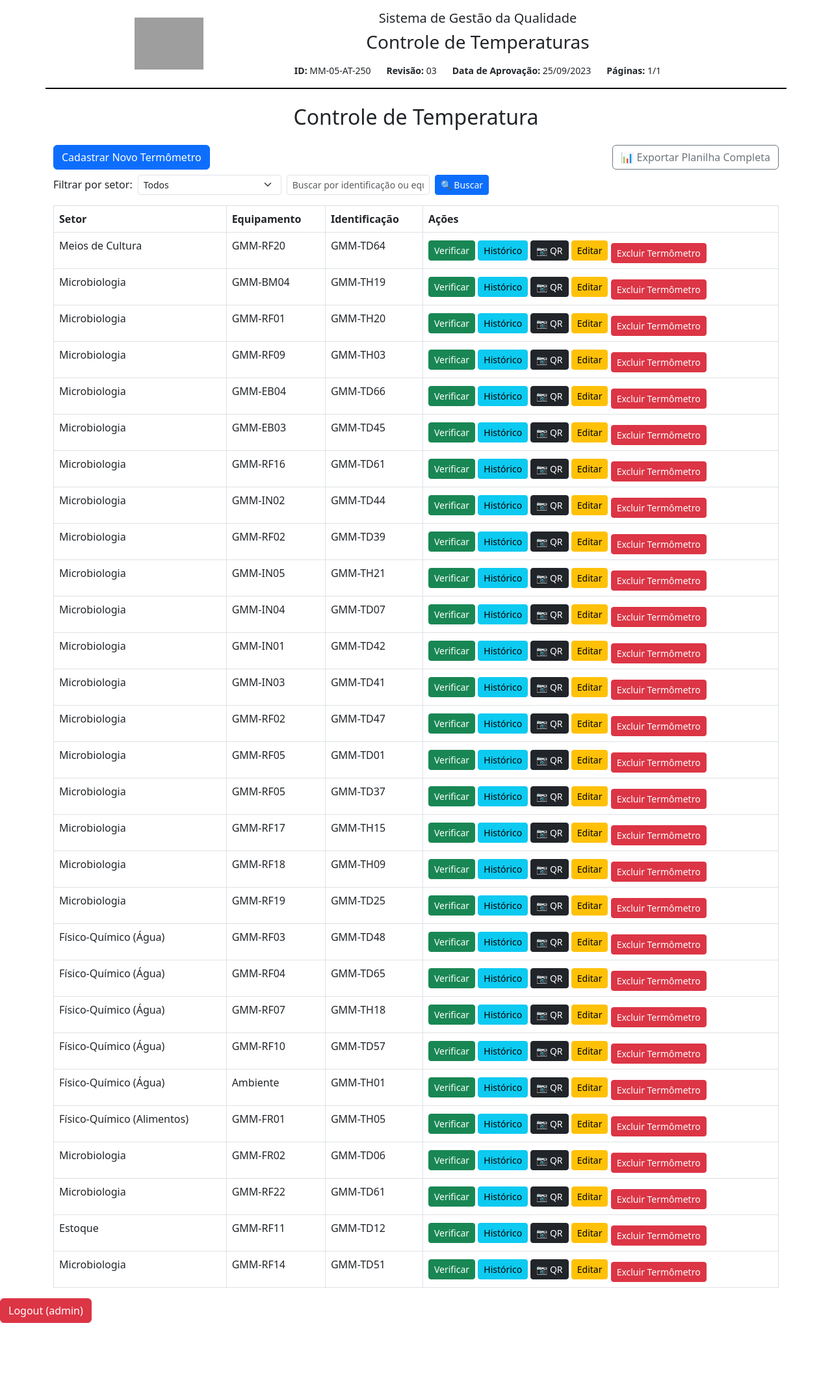
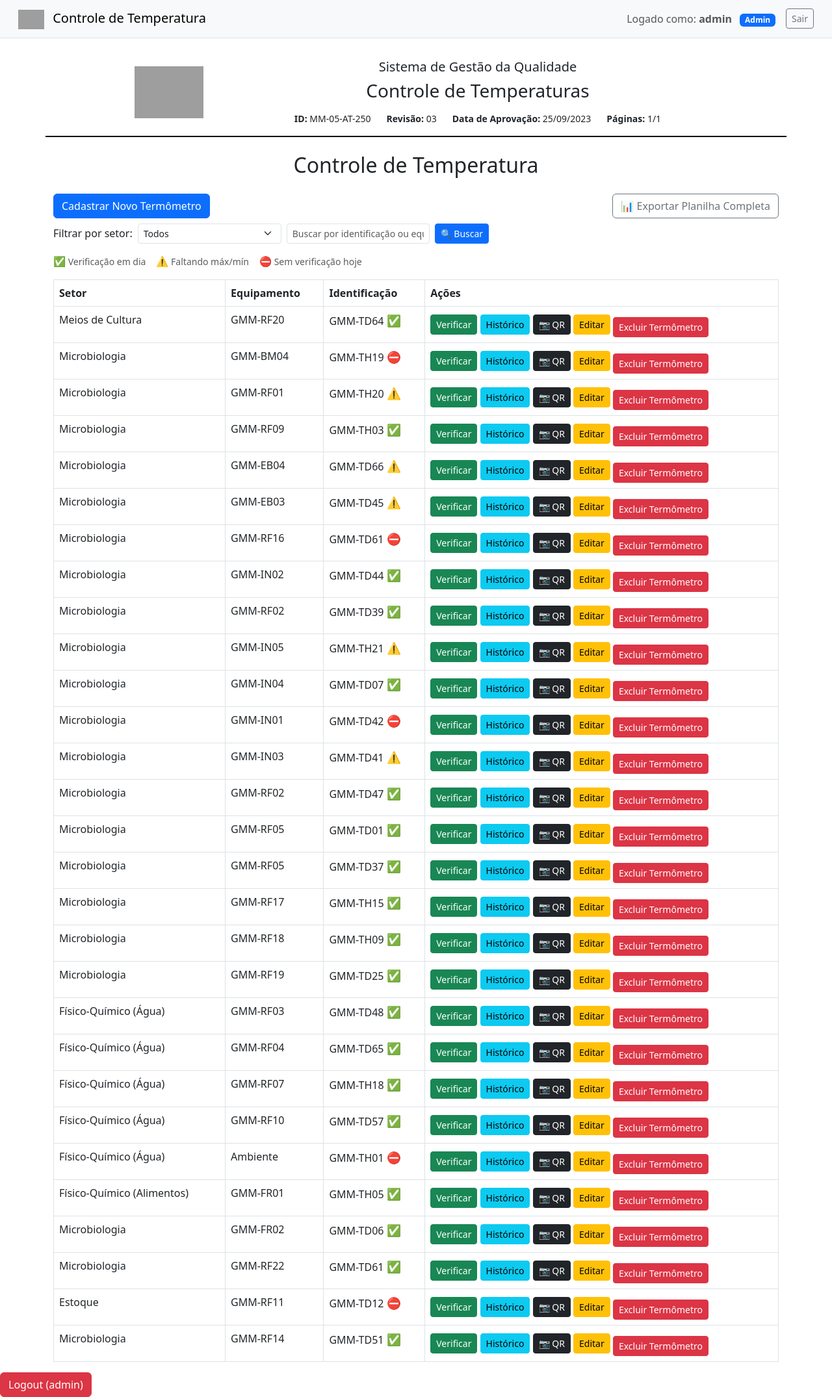
Before and after one commit to victorGroba/Projeto-Regisro-GMM-AT-05-250, a Flask app: page / in a window 1280 px wide. Shown: the whole page at 65% size. Before the commit the page ends 2036 px from the top, so only its background shows below. Run offline with Flask 3, Linux system fonts and the light colour scheme; a user stored in the database is signed in; grey boxes are pictures that could not be loaded.

Commit message:
12/05/2025 codigo na versao 1.0

```diff
--- a/app/routes.py
+++ b/app/routes.py
@@ -6,9 +6,10 @@ from functools import wraps
 import pandas as pd
 import io
 from weasyprint import HTML
-from datetime import datetime
+from datetime import datetime, date, time, timedelta
 from collections import defaultdict
-
+from sqlalchemy import func
+import pytz
 
 bp = Blueprint('main', __name__)
 
@@ -34,16 +35,63 @@ def admin_requerido(f):
 # Rotas
 @bp.route('/')
 def index():
-    setor_filtro = request.args.get('setor')
+    termo_busca = request.args.get('q', '').strip()          # captura o termo digitado
+    setor_filtro = request.args.get('setor')                 # captura filtro por setor, se existir
+
+    query = Termometro.query
+
     if setor_filtro:
-        termometros = Termometro.query.filter_by(setor=setor_filtro).all()
-    else:
-        termometros = Termometro.query.all()
+        query = query.filter_by(setor=setor_filtro)         # aplica filtro por setor
+
+    if termo_busca:
+        termo_like = f"%{termo_busca}%"
+        query = query.filter(
+            (Termometro.identificacao.ilike(termo_like)) |
+            (Termometro.equipamento.ilike(termo_like))
+        )
+
+    termometros = query.all()
 
     setores = db.session.query(Termometro.setor).distinct().all()
-    setores = [s[0] for s in setores]  # extrai o nome do setor
+    setores = [s[0] for s in setores]
 
-    return render_template('index.html', termometros=termometros, setores=setores, setor_filtro=setor_filtro)
+    # Recalcular os alertas também se você estiver usando o sistema de status:
+    from datetime import datetime, time, timedelta
+    import pytz
+
+    sp_tz = pytz.timezone('America/Sao_Paulo')
+    hoje_sp = datetime.now(sp_tz).date()
+    inicio_local = sp_tz.localize(datetime.combine(hoje_sp, time.min))
+    inicio_utc = inicio_local.astimezone(pytz.utc)
+    fim_utc = (inicio_local + timedelta(days=1)).astimezone(pytz.utc)
+
+    verificacoes_hoje = Verificacao.query.filter(
+        Verificacao.data_hora >= inicio_utc,
+        Verificacao.data_hora < fim_utc
+    ).all()
+
+    verificacoes_por_termometro = {v.termometro_id: v for v in verificacoes_hoje}
+
+    termometros_atrasados = []
+    termometros_incompletos = []
+
+    for termo in termometros:
+        v = verificacoes_por_termometro.get(termo.id)
+        if not v:
+            termometros_atrasados.append(termo.id)
+        elif v.temperatura_max is None or v.temperatura_min is None:
+            termometros_incompletos.append(termo.id)
+
+    return render_template(
+        'index.html',
+        termometros=termometros,
+        setores=setores,
+        setor_filtro=setor_filtro,
+        termo_busca=termo_busca,
+        termometros_atrasados=termometros_atrasados,
+        termometros_incompletos=termometros_incompletos
+    )
+
 
 @bp.route('/cadastrar', methods=['GET', 'POST'])
 @login_requerido
@@ -72,21 +120,24 @@ def historico(id):
     termometro = Termometro.query.get_or_404(id)
     verificacoes = Verificacao.query.filter_by(termometro_id=termometro.id).all()
 
-    # Agrupa por mês e dia (dia como inteiro) para caber no template
-    agrupado = defaultdict(dict)
+    # Agrupa por mês/ano e ordena por data/hora
+    from collections import defaultdict
+
+    agrupado = defaultdict(list)
     for v in verificacoes:
         data_sp = v.get_data_hora_sp()
-        mes_ano = data_sp.strftime('%m/%Y')  # chave do mês
-        dia = data_sp.day                     # dia como inteiro
-        if mes_ano not in agrupado:
-            agrupado[mes_ano] = {}
-        agrupado[mes_ano][dia] = v
+        mes_ano = data_sp.strftime('%m/%Y')
+        agrupado[mes_ano].append(v)
+
+    for mes in agrupado:
+        agrupado[mes] = sorted(agrupado[mes], key=lambda v: v.get_data_hora_sp())
 
     return render_template(
         'historico.html',
         termometro=termometro,
         historico_mensal=agrupado
     )
+
 
 
 
@@ -203,56 +254,104 @@ def excluir_termometro(id):
 from datetime import datetime
 import pytz  # Certifique-se que está no topo do arquivo
 
+from wtforms.validators import DataRequired
+
 @bp.route('/verificar/<int:id>', methods=['GET', 'POST'])
 @login_requerido
 def verificar(id):
     termometro = Termometro.query.get_or_404(id)
     form = VerificacaoForm()
 
-    # Preenche o campo responsável automaticamente se não for admin
+    # Pré‐popula o responsável para usuários comuns
     if not session.get('is_admin'):
         form.responsavel.data = session.get('usuario_nome')
 
-    # Mostra erro caso o form não seja válido (ajuda na depuração)
-    if request.method == 'POST' and not form.validate():
-        flash('Erro ao registrar verificação. Verifique os campos.', 'danger')
+    # Define timezone de SP
+    sp_tz = pytz.timezone('America/Sao_Paulo')
+    hoje_sp = datetime.now(sp_tz).date()
+    inicio_local = sp_tz.localize(datetime.combine(hoje_sp, time.min))
+    inicio_utc = inicio_local.astimezone(pytz.utc)
+    fim_utc = (inicio_local + timedelta(days=1)).astimezone(pytz.utc)
 
-    if form.validate_on_submit():
-        # Admin pode escolher data/hora manual
-        if session.get('is_admin'):
-            data_hora_str = request.form.get('data_hora')
-            if data_hora_str:
-                # Trata a hora como sendo de São Paulo e converte para UTC
-                sp_tz = pytz.timezone('America/Sao_Paulo')
-                local_dt = sp_tz.localize(datetime.strptime(data_hora_str, "%Y-%m-%dT%H:%M"))
-                data_hora = local_dt.astimezone(pytz.utc)
-            else:
-                data_hora = datetime.now(pytz.utc)
-            responsavel = form.responsavel.data
+    # Verifica se já existe uma verificação para hoje
+    primeira = Verificacao.query.filter(
+        Verificacao.termometro_id == id,
+        Verificacao.data_hora >= inicio_utc,
+        Verificacao.data_hora < fim_utc
+    ).order_by(Verificacao.data_hora).first()
+
+    exigira_maxmin = bool(primeira)
+
+    # Pré-preenche temperatura e observação caso esteja atualizando
+    if request.method == 'GET' and exigira_maxmin:
+        form.temperatura_atual.data = primeira.temperatura_atual
+        form.observacao.data = primeira.observacao
+
+    # Primeira leitura do dia
+    if request.method == 'POST' and not exigira_maxmin:
+        atual = form.temperatura_atual.data
+        max_temp = form.temperatura_max.data
+        min_temp = form.temperatura_min.data
+
+        if atual is None:
+            flash('Preencha a temperatura atual.', 'danger')
         else:
-            # Para usuário comum: usa hora atual em UTC e nome da sessão
-            data_hora = datetime.now(pytz.utc)
-            responsavel = session.get('usuario_nome')
+            v = Verificacao(
+                temperatura_atual=atual,
+                temperatura_max=max_temp,  # agora aceita opcionalmente
+                temperatura_min=min_temp,
+                responsavel=form.responsavel.data,
+                observacao=form.observacao.data,
+                data_hora=form.data_manual.data.astimezone(pytz.utc) if form.data_manual.data else datetime.now(pytz.utc),
 
-        # Cria nova verificação
-        verificacao = Verificacao(
-            temperatura_atual=form.temperatura_atual.data,
-            temperatura_max=form.temperatura_max.data,
-            temperatura_min=form.temperatura_min.data,
-            responsavel=responsavel,
-            observacao=form.observacao.data,
-            data_hora=data_hora,
-            termometro_id=termometro.id
-        )
+                termometro_id=id
+            )
+            db.session.add(v)
+            db.session.commit()
+            flash('Leitura registrada com sucesso!', 'success')
+            return redirect(url_for('main.historico', id=id))
 
-        db.session.add(verificacao)
+    # Segunda leitura do dia: atualização
+    if form.validate_on_submit() and exigira_maxmin:
+        primeira.temperatura_max = form.temperatura_max.data
+        primeira.temperatura_min = form.temperatura_min.data
+        primeira.observacao = form.observacao.data
         db.session.commit()
-
-        flash('Verificação registrada com sucesso!', 'success')
+        flash('Leitura final do dia atualizada com Máx/Mín.', 'success')
         return redirect(url_for('main.historico', id=id))
 
-    return render_template('verificar_temperatura.html', form=form, termometro=termometro)
+    # Erros de validação na submissão final
+    if request.method == 'POST' and exigira_maxmin:
+        flash(f'Erros no formulário: {form.errors}', 'danger')
 
+    return render_template(
+        'verificar_temperatura.html',
+        form=form,
+        termometro=termometro,
+        exigir_maxmin=exigira_maxmin
+    )
+
+
+    # ——— LEITURA FINAL: atualiza o registro original ———
+    if form.validate_on_submit() and exigira_maxmin:
+        primeira.temperatura_max = form.temperatura_max.data
+        primeira.temperatura_min = form.temperatura_min.data
+        primeira.observacao      = form.observacao.data
+        # NÃO alteramos primeira.data_hora, preservando o horário original
+        db.session.commit()
+        flash('Leitura final do dia atualizada com Máx/Mín.', 'success')
+        return redirect(url_for('main.historico', id=id))
+
+    # Em caso de erro no POST final
+    if request.method == 'POST' and exigira_maxmin:
+        flash(f'Erros no formulário: {form.errors}', 'danger')
+
+    return render_template(
+        'verificar_temperatura.html',
+        form=form,
+        termometro=termometro,
+        exigir_maxmin=exigira_maxmin
+    )
 
 @bp.route('/listar_admins')
 def listar_admins():
--- a/app/templates/base.html
+++ b/app/templates/base.html
@@ -24,6 +24,44 @@
 </head>
 
 <body>
+  {% if session.get('usuario_id') %}
+  <nav class="navbar navbar-expand-lg navbar-light bg-light border-bottom px-3 mb-3">
+    <div class="container-fluid">
+      <a class="navbar-brand" href="{{ url_for('main.index') }}">
+        <!-- Ícone ou logo opcional -->
+        <img src="{{ url_for('static', filename='images/logo.png') }}" alt="Logo" height="30" class="me-2">
+        Controle de Temperatura
+      </a>
+
+      <button class="navbar-toggler" type="button" data-bs-toggle="collapse" data-bs-target="#navbarContent"
+        aria-controls="navbarContent" aria-expanded="false" aria-label="Toggle navigation">
+        <span class="navbar-toggler-icon"></span>
+      </button>
+
+      <div class="collapse navbar-collapse justify-content-end" id="navbarContent">
+        {% if session.get('usuario_id') %}
+          <span class="navbar-text me-3">
+            Logado como: <strong>{{ session.get('usuario_nome') }}</strong>
+            {% if session.get('is_admin') %}
+              <span class="badge bg-primary ms-2">Admin</span>
+            {% endif %}
+          </span>
+          <a href="{{ url_for('main.logout') }}" class="btn btn-outline-secondary btn-sm">Sair</a>
+        {% else %}
+          <a href="{{ url_for('main.login') }}" class="btn btn-outline-primary btn-sm">Entrar</a>
+        {% endif %}
+      </div>
+    </div>
+  </nav>
+
+{% else %}
+<nav class="navbar navbar-light bg-light border-bottom px-3 mb-3">
+    <div class="container-fluid d-flex justify-content-end">
+        <a href="{{ url_for('main.login') }}" class="btn btn-outline-primary btn-sm">Entrar</a>
+    </div>
+</nav>
+{% endif %}
+
   <div class="header container py-3">
     <div class="row justify-content-center align-items-center">
 
--- a/app/templates/index.html
+++ b/app/templates/index.html
@@ -33,6 +33,11 @@
 
 
 
+<div class="mb-3 small text-muted d-flex align-items-center gap-3 flex-wrap">
+    <div><span style="font-size: 1.1em; color: #198754;">✅</span> Verificação em dia</div>
+    <div><span style="font-size: 1.1em; color: #ffc107;">⚠️</span> Faltando máx/mín</div>
+    <div><span style="font-size: 1.1em; color: #b02a37;">⛔</span> Sem verificação hoje</div>
+</div>
 
 
 <table class="table table-bordered">
@@ -49,7 +54,19 @@
         <tr>
             <td>{{ termo.setor }}</td>
             <td>{{ termo.equipamento }}</td>
-            <td>{{ termo.identificacao }}</td>
+            <td>
+                {{ termo.identificacao }}
+
+                {% if termo.id in termometros_atrasados %}
+                    <span title="Sem verificação hoje" style="color: #b02a37; font-size: 1.1em;">⛔</span>
+                {% elif termo.id in termometros_incompletos %}
+                    <span title="Falta máx/mín" style="color: #ffc107; font-size: 1.1em;">⚠️</span>
+                {% else %}
+                    <span title="Em dia" style="color: #198754; font-size: 1.1em;">✅</span>
+                {% endif %}
+            </td>
+
+
             <td>
                 <a href="{{ url_for('main.verificar', id=termo.id) }}" class="btn btn-sm btn-success">Verificar</a>
                 <a href="{{ url_for('main.historico', id=termo.id) }}" class="btn btn-sm btn-info">Histórico</a>
```
Also changed, not shown: app/forms.py (+11 -3 lines), app/templates/historico.html (+14 -28 lines), app/templates/verificar_temperatura.html (+7 -14 lines), instance/temperatura.db.
